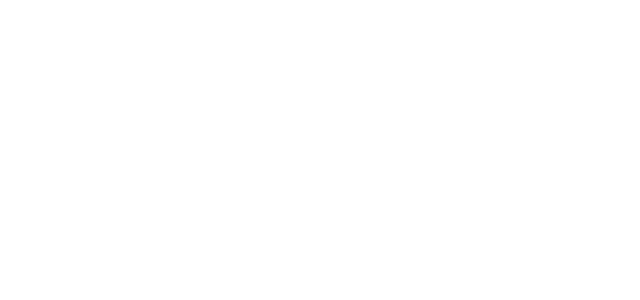
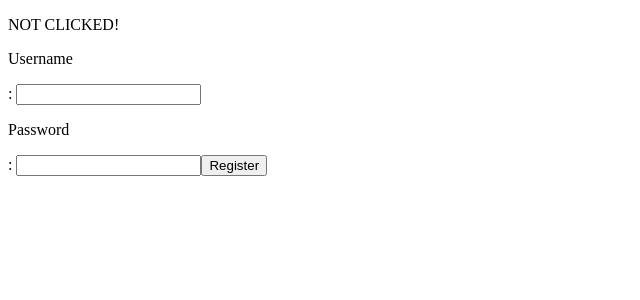
Before and after one commit to ianrboyle/dreamland-frontend, a React (Create React App) app: page / in a window 1280 px wide. Shown: the top 300 px of the page, without its empty margins (0-640 px from the left). Built offline with nearby package versions, Linux system fonts and the light colour scheme.

Commit message:
adds login button

```diff
--- a/src/App.tsx
+++ b/src/App.tsx
@@ -1,11 +1,12 @@
-import React, {useEffect} from 'react';
+import React, {useState} from 'react';
+import LoginButton from './components/LoginButton';
 
 
 function App() {
 
   return (
     <div className="App">
-
+      <LoginButton />
     </div>
   );
 }
--- /dev/null
+++ b/src/components/LoginButton.tsx
@@ -0,0 +1,53 @@
+import React, {useState, ChangeEvent} from 'react';
+
+
+const LoginButton = () => {
+
+  type User = {
+    username: string,
+    password: string
+  }
+  const [userParams, setUserParams] = useState<User | undefined>()
+  const [isClicked, setIsClicked] = useState(false)
+  const createUser = async () => {
+    try {
+      const createUser =  await fetch("http://localhost:5000/users", {method: "POST"}).then(response => {
+        console.log(createUser)
+        return response.json();
+      }).then (data => {
+        console.log(data)
+        setUserParams(data)
+      })
+
+    } catch (err: any) {
+      console.error(err.message)
+    }
+  }
+
+  const handleClick = (e:any) => {
+    e.preventDefault();
+    setIsClicked(!isClicked)
+  }
+  const handleUserParamsChange = (e: ChangeEvent<HTMLInputElement>) => {
+    e.preventDefault();
+    const {name, value} = e.target
+    setUserParams((prev: any) => {
+      console.log(typeof prev)
+      return {...prev, [name]: value}
+    })
+
+  }
+  console.log(isClicked)
+  return (
+    <div>
+      {isClicked ? <p>IS CLICKED!</p> : <p>NOT CLICKED!</p>}
+      <p>Username</p>: <input type="text" name="username"value={userParams?.username} onChange={handleUserParamsChange}/>
+      <p>Password</p>: <input type="text" name="password" value={userParams?.password} onChange={handleUserParamsChange}/>
+      <button onClick={handleClick}>
+        Register
+      </button>
+    </div>
+  )
+}
+
+export default LoginButton
```
Also changed, not shown: src/logo.svg (deleted).
